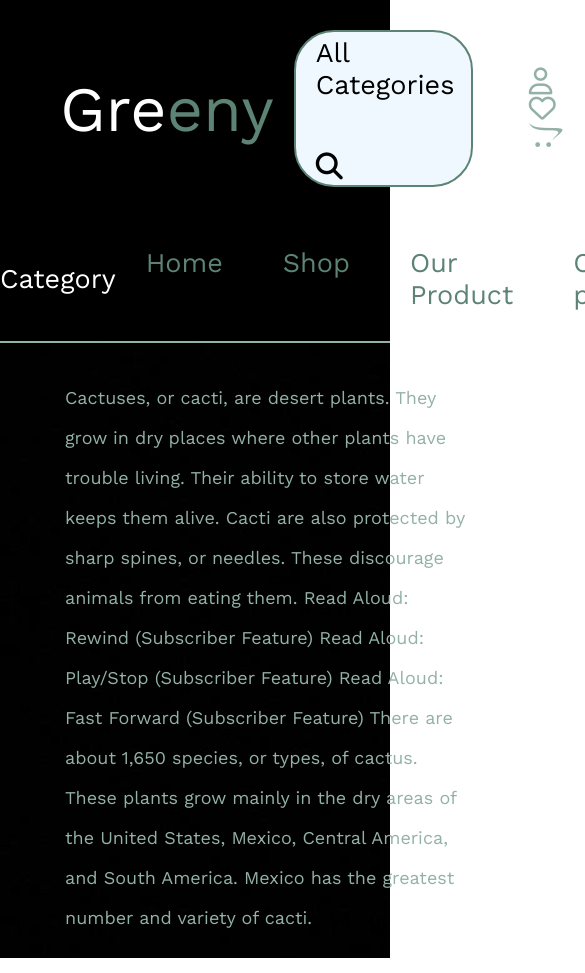
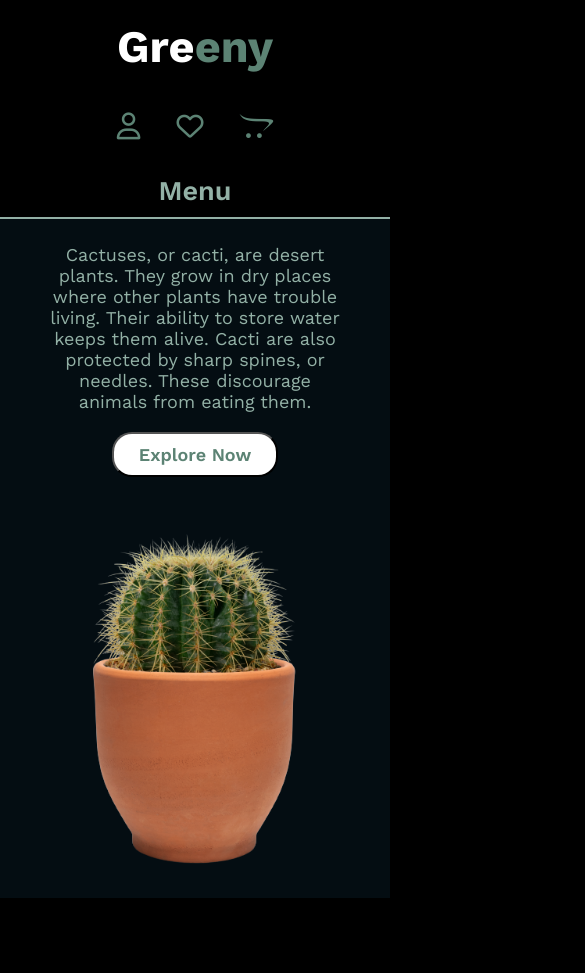
Before and after one commit to sabermahmud/tree-selling-website, a plain HTML site: page index.html in a window 390 px wide. Shown: the top 973 px of the page, 585 px wide, since content can reach past the window. After the commit the page ends 898 px from the top, so only its background shows below. Drawn offline with nearby package versions, Linux system fonts and the light colour scheme.

Commit message:
responsive setup done

```diff
--- a/index.html
+++ b/index.html
@@ -36,7 +36,17 @@
                 </div>
             </div>
             <div class="manubar-container">
-                <a href="#">Category</a>
+                <div class="category-container"><ul>
+                    <li class="category">Menu
+                        <ul class="dropdown">
+                        <li>Home</li>
+                        <li>Shop</li>
+                        <li>Our Product</li>
+                        <li>Our pages</li>
+                        <li>login</li>
+                        </ul>
+                    </li>
+                </ul></div>
                 <div class="manubar">
                     <ul>
                         <li>Home</li>
@@ -49,16 +59,16 @@
             </div>
         </nav>
         <div class="banner">
-            <p>Cactuses, or cacti, are desert plants. They grow in dry places where other plants have trouble living.
-                Their ability to store water keeps them alive. Cacti are also protected by sharp spines, or needles.
-                These discourage animals from eating them.
 
-                Read Aloud: Rewind (Subscriber Feature)
-                Read Aloud: Play/Stop (Subscriber Feature)
-                Read Aloud: Fast Forward (Subscriber Feature)
-                There are about 1,650 species, or types, of cactus. These plants grow mainly in the dry areas of the
-                United States, Mexico, Central America, and South America. Mexico has the greatest number and variety of
-                cacti.</p>
+            <div class="banner-description">
+                <p class="banner-content">Cactuses, or cacti, are desert plants. They grow in dry places where other plants have trouble living.
+                    Their ability to store water keeps them alive. Cacti are also protected by sharp spines, or needles.
+                    These discourage animals from eating them.
+                </p>
+                <button class="common-btn">Explore Now</button>
+            </div>
+            <img class="banner-img" src="Images/bg-image.png" alt="">
+
         </div>
     </header>
     <main>
--- a/styles/style.css
+++ b/styles/style.css
@@ -10,134 +10,228 @@
     font-size: 18px;
 }
 
-:root{
-    --primary-color:#5C8374;
-    --secondary-color:white;
-    --hover-color:#93B1A6;
+:root {
+    --primary-color: #5C8374;
+    --secondary-color: #93B1A6;
+    --hover-color: #93B1A6;
 }
 
-header{
-    background-image: url(../Images/bg-image.jpg);
+body{
+    background: black;
 }
 
-.navber{
+.navber {
     background: black;
     color: aliceblue;
 }
 
-.logo-section{
+.logo-section {
     display: flex;
-    justify-content: space-evenly;
+    justify-content: space-between;
     align-items: center;
     padding: 20px 60px;
 }
 
-.logo{
+.logo {
     color: white;
-    font-size: 3.5rem;
+    font-size: 2.5rem;
     text-align: center;
+    font-weight: 700;
 }
 
-.logo-part{
+.logo-part {
     color: var(--primary-color);
-    font-size: 3.5rem;
+    font-size: 2.5rem;
 }
 
-.searchbar{
+.searchbar {
 
     justify-content: space-between;
     align-items: ;
     color: black;
     background-color: aliceblue;
-    margin: 10px 20px;
-    padding: 5px 20px ;
-    width: 50%;
+    margin: 10px 5px;
+    padding: 5px 15px;
+    width: 40%;
     border: 2px solid #5C8374;
     border-radius: 40px;
 }
 
-.searchbar a{
-    padding-right: 10px;
+.searchbar a {
+    width: 30%;
+    padding-right: 15px;
     color: rgb(0, 0, 0);
     text-decoration: none;
-    font-size: 1.5rem;
-    border-right: 2px solid var(--primery-color);
+    font-size: 1rem;
+    border-right: 2px solid var(--primary-color);
 
 }
 
-.searchbar input{
-    width: 55%;
-    font-size: 1.5rem;
-    padding: 10px 10px;
+.searchbar input {
+    width: 32%;
+    font-size: 1rem;
+    padding: 5px 20px;
     align-items: center;
-    margin: 0 50px;
+    margin: 0 60px;
     background: none;
     border: none;
 }
 
-.searchbar button{
-
+.searchbar button {
+    width:15% ;
     background: none;
     border: none;
     border: none;
     border: none;
 }
-.searchbar button i{
-    justify-content: end;
-    font-size: 1.5rem;
+
+.searchbar button i {
+    justify-content: center;
+    font-size: 1rem;
 
 }
 
-.nav-icons i{
+.nav-icons i {
     font-size: 1.5rem;
     padding-left: 2rem;
-    color: var(--primery-color);
+    color: var(--primary-color);
     text-align: center;
 }
 
 
-.manubar-container{
+.manubar-container {
     display: flex;
-    justify-content: space-around;
+    justify-content: center;
     align-items: center;
     border-bottom: 2px solid var(--hover-color)
 }
 
 
-.manubar-container a{
-    font-size:1.5rem;
+.category-container li {
+    list-style: none;
+}
+
+.category-container li>ul {
+    display: none;
+    line-height: 30px;
+
+}
+
+.category {
+    display: none;
+    font-size: 1rem;
     color: var(--secondary-color);
-    text-decoration: none;
+    align-items: center;
 }
 
 
-.manubar ul{
+.manubar ul {
     display: flex;
+    text-align: center;
 
 }
 
-.manubar li{
+.manubar li {
     color: var(--primary-color);
-    font-size: 1.5rem;
+    font-size: 1rem;
     list-style: none;
     padding: 30px;
 }
 
+.banner {
+    display: flex;
+    background: #040D12;
+    align-items: center;
+}
 
 
-.banner p{
+.banner-description {
+    padding: 5px 50px;
+}
+
+
+.banner-content {
     color: var(--hover-color);
-    width: 400px;
-    padding: 20px 40px;
-    margin: 15px 25px;
-    line-height: 40px;
+    width: 100%;
+    padding-bottom: 20px;
+}
+
+
+.common-btn {
+    color: var(--primary-color);
+    background: white;
+    font-weight: 600;
+    padding: 10px 25px;
+    border-radius: 20px;
+}
+
+/* hover effect section*/
+ .manubar li:hover{
+    color: var(--hover-color);
+ }
+ .nav-icons i:hover {
+    color: var(--hover-color);
+}
+
+.common-btn:hover {
+    color: #040D12;
+    background: var(--hover-color);
+    box-shadow: 0px 5px 100px var(--hover-color);
 }
 
 
 
+/* responsive styles */
 
+@media screen and (max-width: 576px) {
 
-/* hover effect section*/
-.nav-icons i, .manubar li:hover {
-    color: var(--hover-color);
+    .manubar ul {
+        display: none;
+    }
+
+    .logo-section,
+    .banner {
+        flex-direction: column;
+        gap: 25px;
+        text-align: center;
+    }
+
+    .searchbar {
+        display: none;
+    }
+
+    .nav-icons i {
+
+        padding: 15px;
+    }
+
+    .manubar-container {
+        flex-direction: column;
+    }
+
+    .category {
+        display: block;
+        font-size: 1.5rem;
+        font-weight: 600;
+        padding-bottom: 10px;
+    }
+
+    .category-container>:hover .dropdown {
+        display: block;
+
+    }
+
+    .banner-content {
+        padding-top: 20px;
+    }
+
+    .banner-img{
+        width: 100%;
+    }
 }
+
+@media screen and (min-width: 576px) and (max-width: 996px) {
+    .searchbar {
+        display: none;
+    }
+}
```
Also changed, not shown: Images/bg-image.jpg (deleted), Images/bg-image.png (added).
